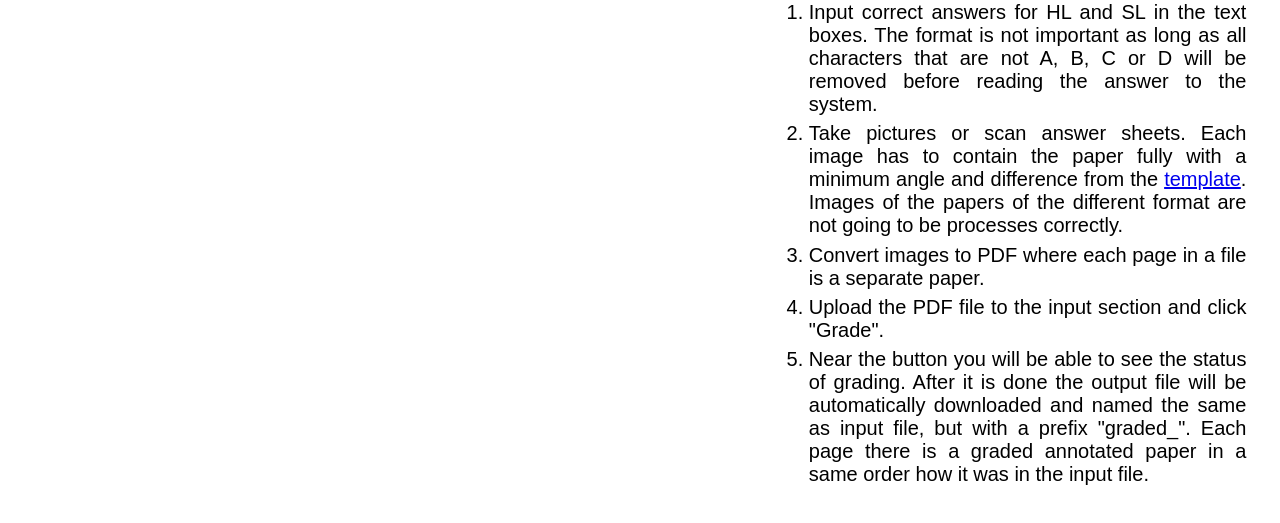
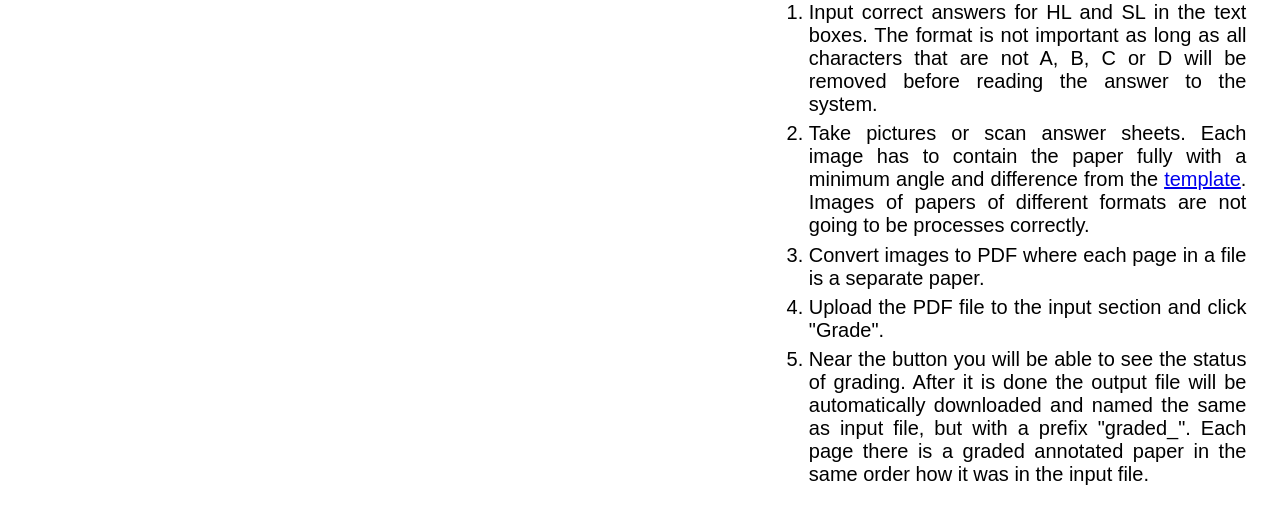
Before and after one commit to s0urcedev/ib-mcq-answer-sheet-grader, a plain HTML site: page index.html in a window 1280 px wide. Shown: the part 241-764 px from the top of the page. Drawn offline with Linux system fonts and the light colour scheme.

Commit message:
Text fix

```diff
--- a/index.html
+++ b/index.html
@@ -44,10 +44,10 @@
             <h1>Instructions:</h1>
             <ol>
                 <li>Input correct answers for HL and SL in the text boxes. The format is not important as long as all characters that are not A, B, C or D will be removed before reading the answer to the system.</li>
-                <li>Take pictures or scan answer sheets. Each image has to contain the paper fully with a minimum angle and difference from the <a href="/template">template</a>. Images of the papers of the different format are not going to be processes correctly.</li>
+                <li>Take pictures or scan answer sheets. Each image has to contain the paper fully with a minimum angle and difference from the <a href="/template">template</a>. Images of papers of different formats are not going to be processes correctly.</li>
                 <li>Convert images to PDF where each page in a file is a separate paper.</li>
                 <li>Upload the PDF file to the input section and click "Grade".</li>
-                <li>Near the button you will be able to see the status of grading. After it is done the output file will be automatically downloaded and named the same as input file, but with a prefix "graded_". Each page there is a graded annotated paper in a same order how it was in the input file.</li>
+                <li>Near the button you will be able to see the status of grading. After it is done the output file will be automatically downloaded and named the same as input file, but with a prefix "graded_". Each page there is a graded annotated paper in the same order how it was in the input file.</li>
             </ol>
         </div>
     </div>
```
